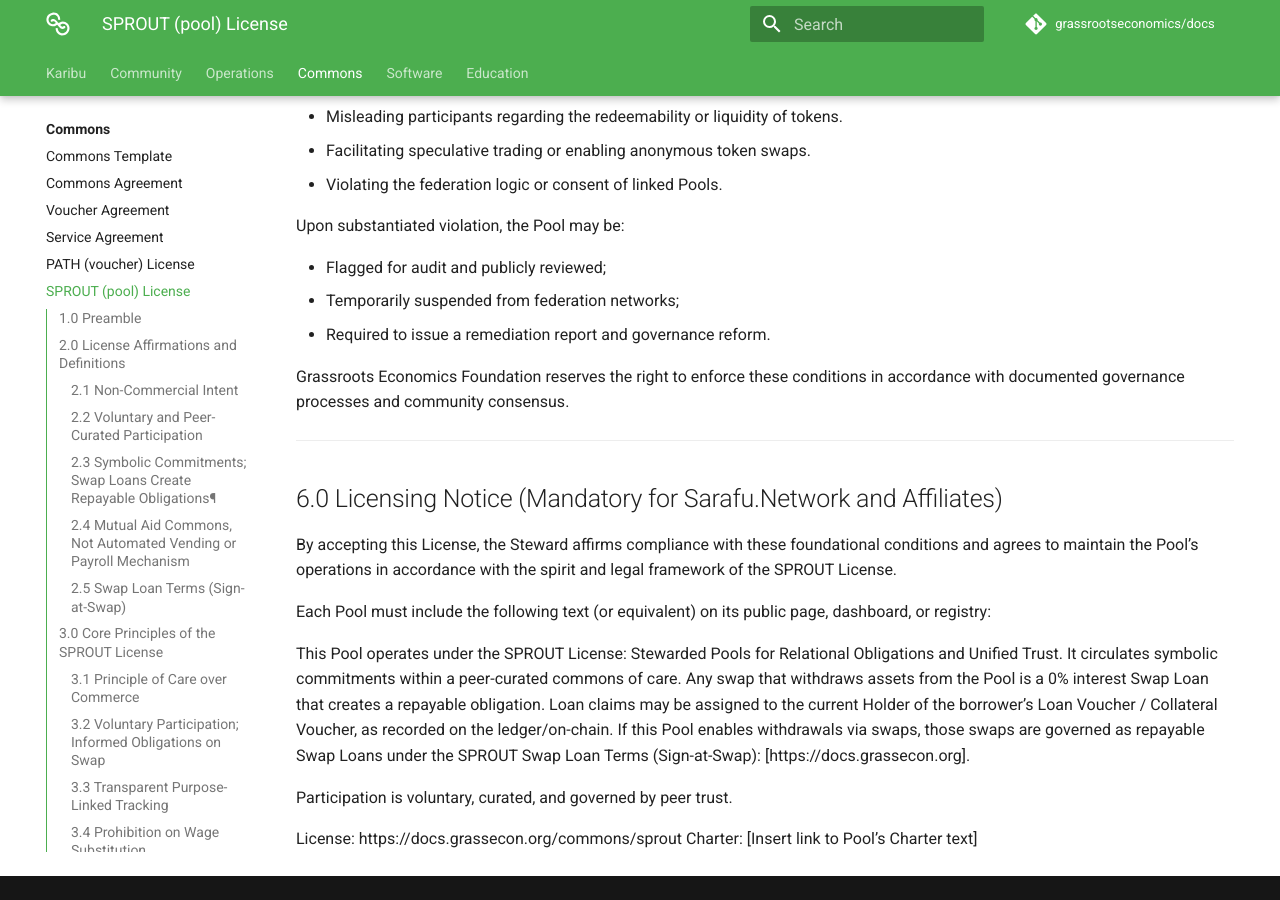
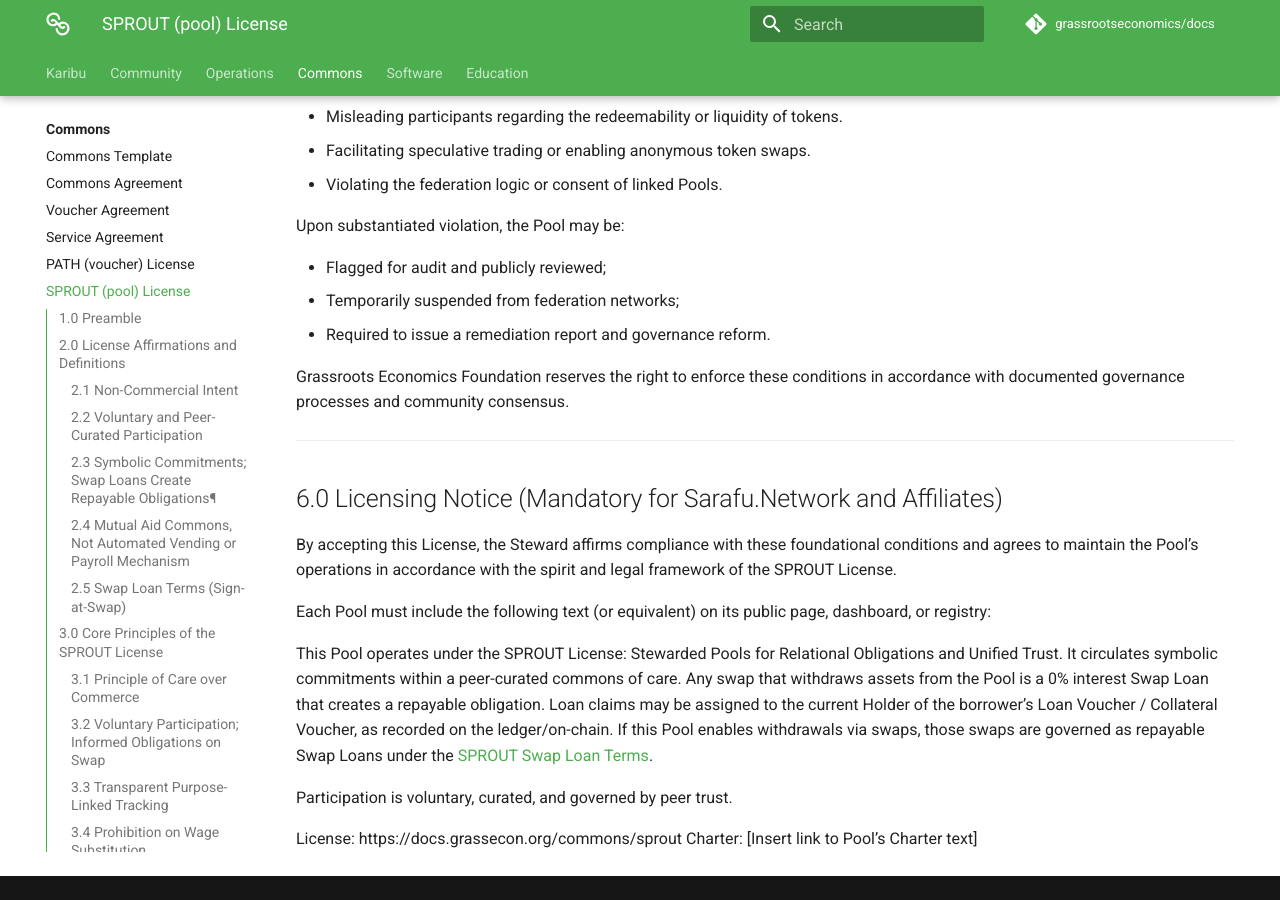
Before and after one commit to grassrootseconomics/docs.grassecon.org, an MkDocs documentation site: the page built from docs/commons/sprout.md, in a window 1280 px wide and 900 px high, scrolled down 4448 px. Built offline with MkDocs 1.6.1 and Material for MkDocs 9.7.7, drawn with Linux system fonts in a browser that asks for light colours; comment, search, counter and statistics services are not loaded; some of the changed text lies outside the part shown.

Commit message:
Update links to SPROUT Swap Loan Terms in documentation

```diff
--- a/docs/commons/sprout.md
+++ b/docs/commons/sprout.md
@@ -160,7 +160,7 @@
 
 
 This Pool operates under the SPROUT License: Stewarded Pools for Relational Obligations and Unified Trust. It circulates symbolic commitments within a peer-curated commons of care. Any swap that withdraws assets from the Pool is a 0% interest Swap Loan that creates a repayable obligation. Loan claims may be assigned to the current Holder of the borrower’s Loan Voucher / Collateral Voucher, as recorded on the ledger/on-chain.
-If this Pool enables withdrawals via swaps, those swaps are governed as repayable Swap Loans under the SPROUT Swap Loan Terms (Sign-at-Swap): [https://docs.grassecon.org].
+If this Pool enables withdrawals via swaps, those swaps are governed as repayable Swap Loans under the [SPROUT Swap Loan Terms](https://docs.grassecon.org/commons/sprout-loan-terms/).
 
 Participation is voluntary, curated, and governed by peer trust.
 
```
Also changed, not shown: other parts of docs/commons/sprout.md (+1 -1 lines).
